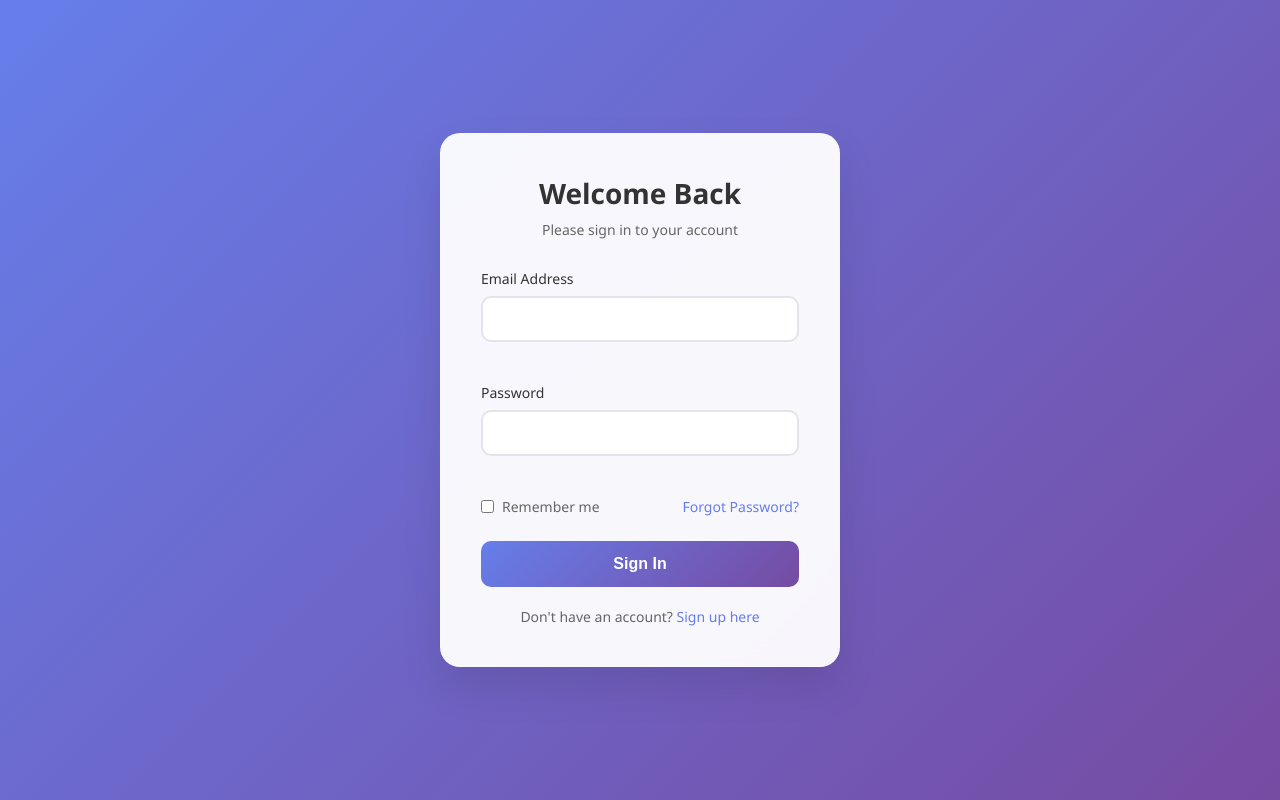
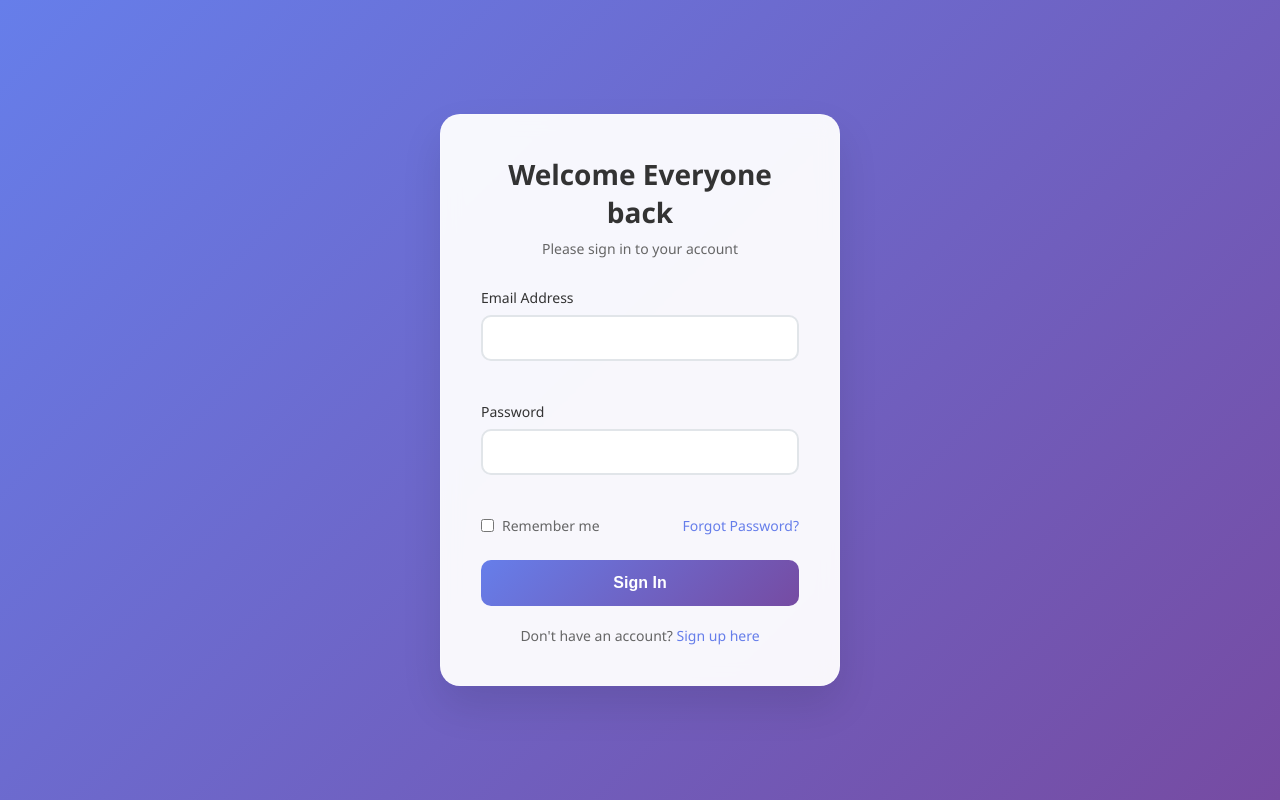
Before and after one commit to Vidyashree-H-Shetty/Demo-project, a plain HTML site: page index.html in a window 1280 px wide. Drawn offline with Linux system fonts and the light colour scheme.

Commit message:
new commit for v2

```diff
--- a/index.html
+++ b/index.html
@@ -12,7 +12,7 @@
     <div class="login-container">
         <div class="login-box">
             <div class="login-header">
-                <h1>Welcome Back</h1>
+                <h1>Welcome Everyone back</h1>
                 <p>Please sign in to your account</p>
             </div>
 
```
